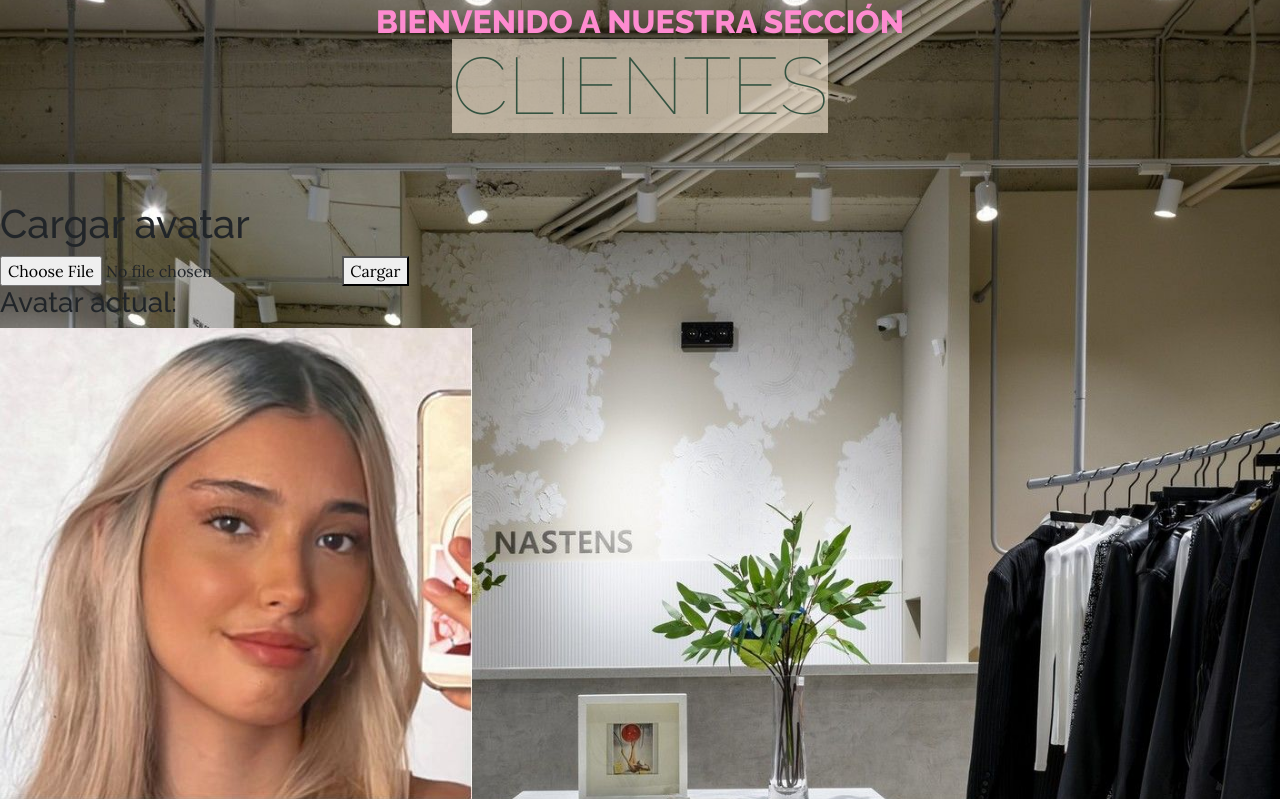
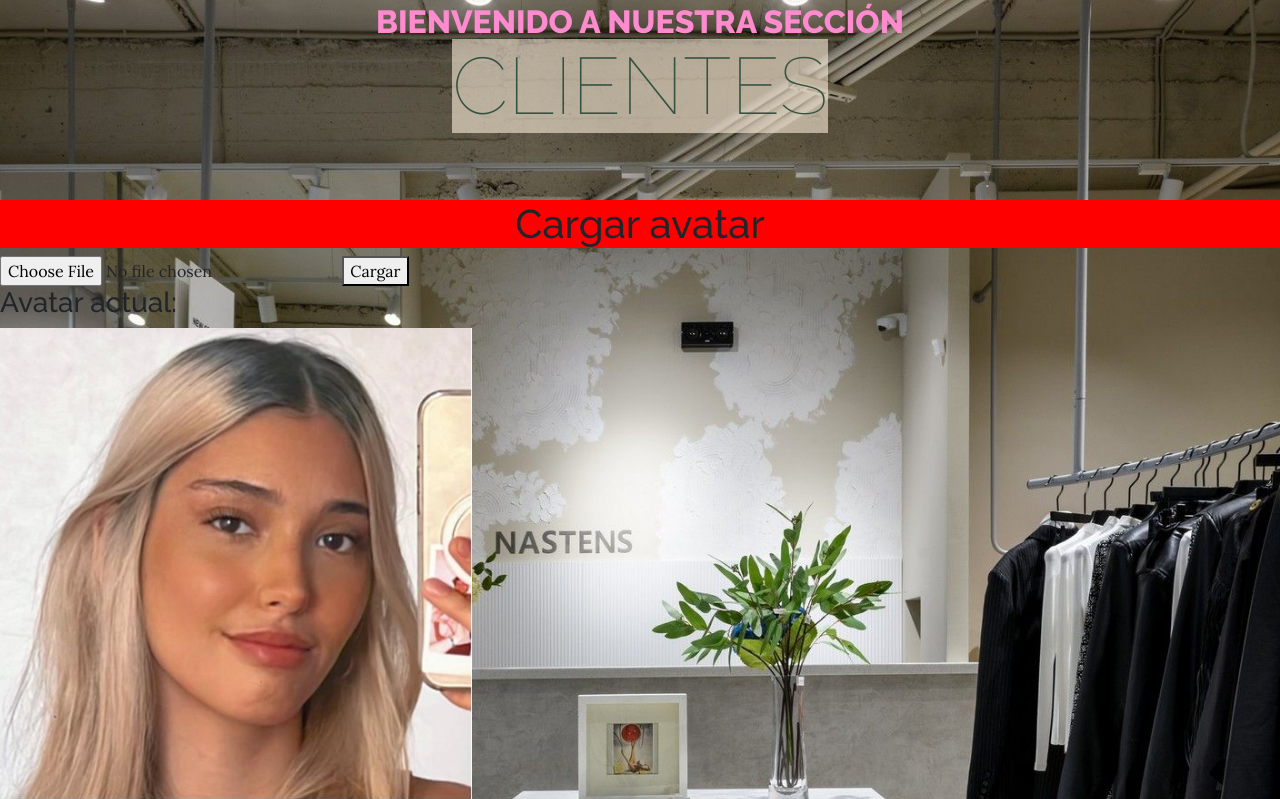
Before and after one commit to zmilagros/TercerPreEntregaMilagrosArraras, a Django app: page /cargar_avatar/ in a window 1280 px wide. Shown: the part 166-965 px from the top of the page. Run offline with Django 4.2, Linux system fonts and the light colour scheme; a user stored in the database is signed in; data comes from the database, SQL or seed files in the repository; both versions use the stored data as it was after the commit; parts of the project's set-up code (start-up, migrations or seed data) failed here and were passed over.

Commit message:
prueba css

```diff
--- a/project/apps/TIENDA/static/TIENDA/css/stylesPropios.css
+++ b/project/apps/TIENDA/static/TIENDA/css/stylesPropios.css
@@ -291,9 +291,25 @@ body {
 }
 
 /* Modificacioes en el editar usuario */
+.user__title mt-4{
+    display: flex;
+    align-items: center;
+    justify-content: center;
+    background-color: red;
+}
 
 .editar__usuario__section{
     display: flex;
     justify-content: center;
     align-items: center;
+    background-color: red;
 }
+
+/* modificaciones en el upload avatar */
+
+.upload_avatar{
+    background-color: red;
+    display: flex;
+    align-items: center;
+    justify-content: center;
+}
--- a/project/apps/clientes/templates/clientes/avatar_upload.html
+++ b/project/apps/clientes/templates/clientes/avatar_upload.html
@@ -2,7 +2,7 @@
 
 {% block contenido %}
 
-<h1 class="mt-4"> Cargar avatar </h1>
+<h1 class=" upload_avatar mt-4"> Cargar avatar </h1>
 
 <!-- {% if messages %}
     <ul class="messages">
--- a/project/apps/clientes/templates/clientes/editar_usuario.html
+++ b/project/apps/clientes/templates/clientes/editar_usuario.html
@@ -2,7 +2,7 @@
 
 {% block contenido %}
 
-<h1 class=" mt-4"> Modificar datos de usuario </h1>
+<h1 class="user__title mt-4"> Modificar datos de usuario </h1>
 <section class="editar__usuario__section">
 
 {% if errors %}
```
Also changed, not shown: project/db.sqlite3, project/media/avatares/FOTO_4X4.jpg (added).
